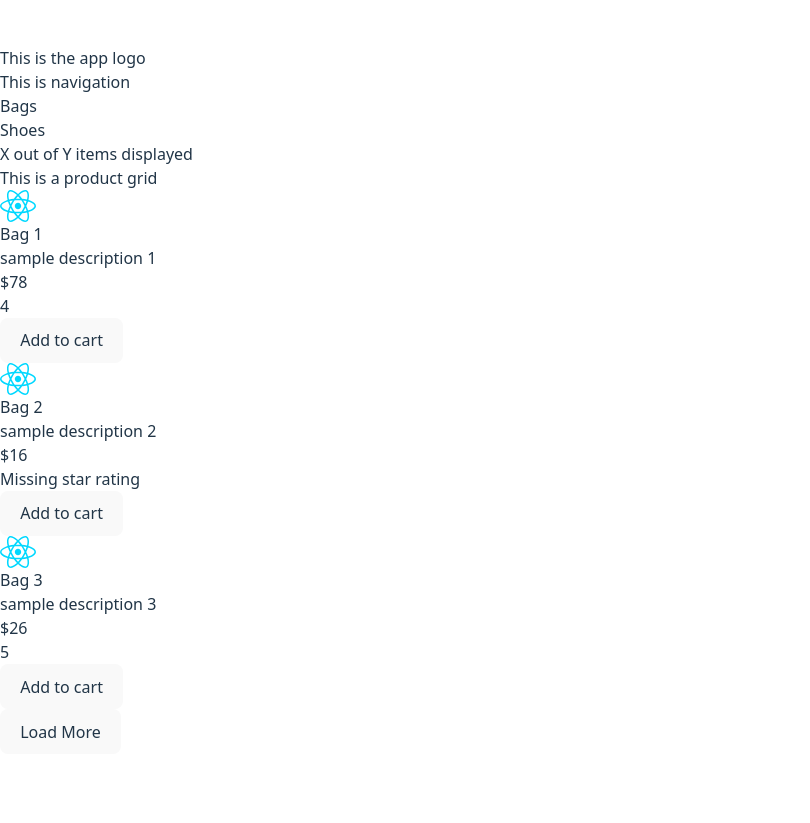
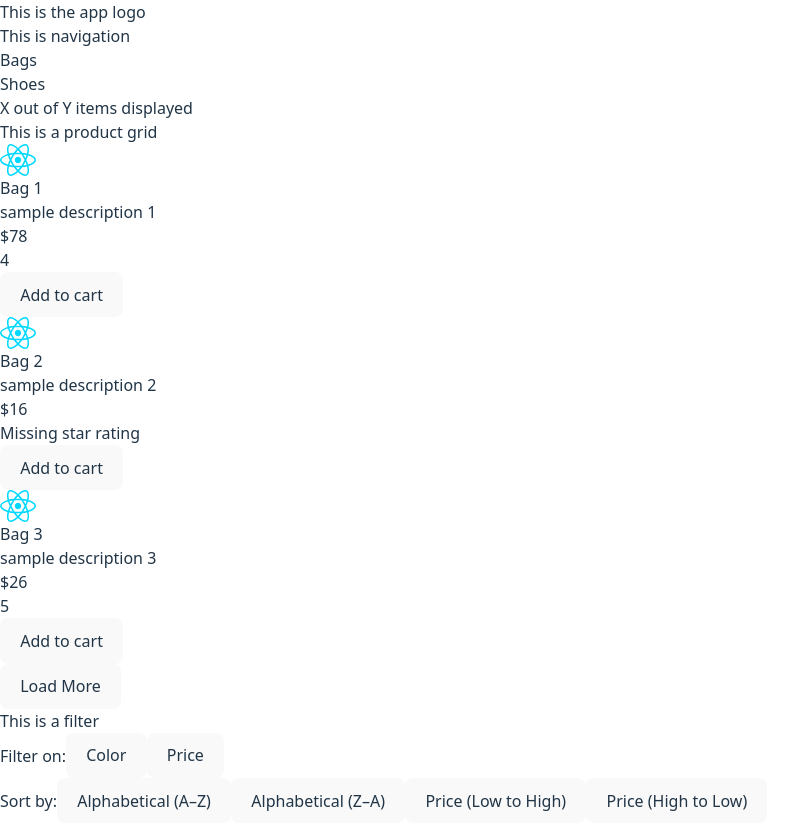
Before and after one commit to HShrigma/project-nexus, a React (Vite) app in the folder Project Nexus/: page / in a window 1280 px wide. Shown: the whole page, without its empty margins (0-810 px from the left). Before the commit the page ends 800 px from the top, so only its background shows below. Built offline with nearby package versions, Linux system fonts and the light colour scheme.

Commit message:
feat(filter): implement filter placeholder

```diff
--- a/Project Nexus/src/components/products/Products.jsx
+++ b/Project Nexus/src/components/products/Products.jsx
@@ -1,3 +1,4 @@
+import Filter from "./filter/Filter";
 import ProductCounter from "./product/ProductCounter";
 import ProductGrid from "./ProductGrid";
 
@@ -7,6 +8,7 @@ export const Products = () => {
             <ProductCounter/>
             <ProductGrid />
             <button>Load More</button>
+            <Filter/>
         </div>
     )
 }
--- /dev/null
+++ b/Project Nexus/src/components/products/filter/Filter.jsx
@@ -0,0 +1,19 @@
+export const Filter = () => {
+    return (
+        <div>
+            This is a filter
+            <div>
+                Filter on:
+                <button> Color </button>
+                <button> Price </button>
+            </div>
+            <div>
+                Sort by:
+                <button> Alphabetical (A–Z) </button>
+                <button> Alphabetical (Z–A) </button>
+                <button> Price (Low to High) </button>
+                <button> Price (High to Low) </button>
+            </div>
+        </div>);
+}
+export default Filter;
```
